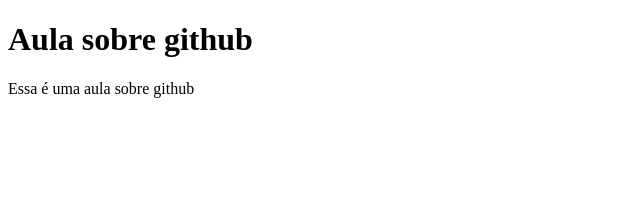
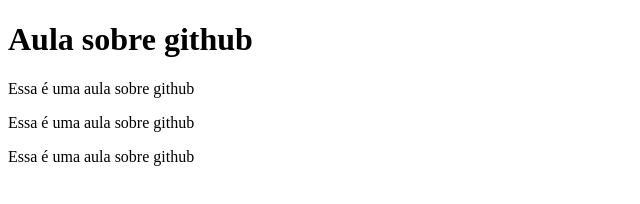
Before and after one commit to Tomaz1711/Tomaz1711, a plain HTML site: page index.html in a window 1280 px wide. Shown: the whole page, without its empty margins (0-640 px from the left). Drawn offline with Linux system fonts and the light colour scheme.

Commit message:
fazendo alteração no index.html

```diff
--- a/index.html
+++ b/index.html
@@ -8,5 +8,7 @@
 <body>
     <h1>Aula sobre github</h1>
     <p>Essa é uma aula sobre github</p>
+    <p>Essa é uma aula sobre github</p>
+    <p>Essa é uma aula sobre github</p>
 </body>
 </html>
```
